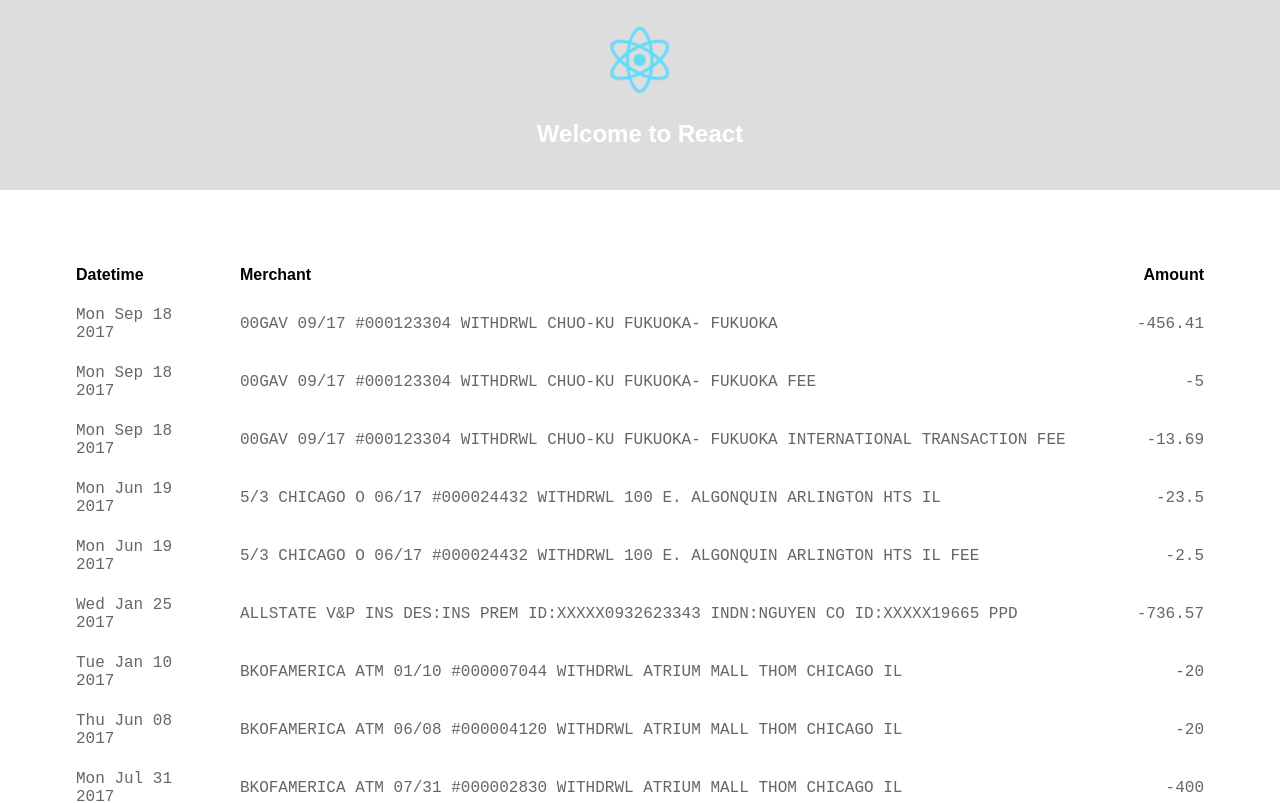
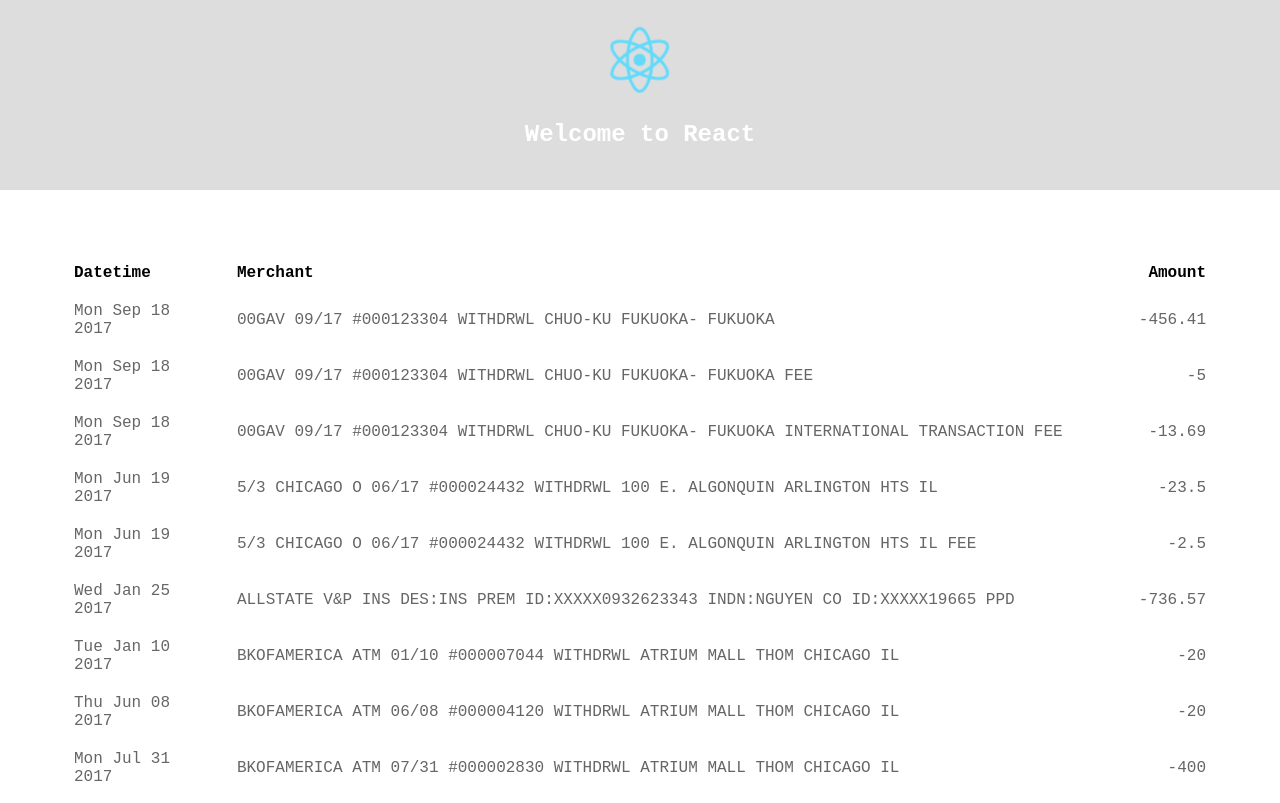
Before and after one commit to wenn/penny, a React (Create React App) app: page / in a window 1280 px wide. Shown: the top 803 px of the page. Built offline with nearby package versions, Linux system fonts and the light colour scheme.

Commit message:
more styling on tables

```diff
--- a/src/components/App/Spendings/Spendings.css
+++ b/src/components/App/Spendings/Spendings.css
@@ -1,21 +1,23 @@
 table {
+  border-collapse: collapse;
+  border: none;
   width: 90%;
   margin: 5%;
 }
 
 td {
   color: #666;
-  font-family: Courier New, Courier, monospace;
 }
 
 td, th {
-  border: 0px;
   padding: 10px;
+  text-align: left;
+  cursor: default;
 }
 
 th.currency,
   td.currency {
-  text-align: right
+  text-align: right;
 }
 
 tr.selected {
--- a/src/components/App/Spendings/Table.js
+++ b/src/components/App/Spendings/Table.js
@@ -139,7 +139,8 @@ class Table
 
   render() {
     return (
-      <table onMouseDown={this.handleMouseDown.bind(this)}>
+      <table
+        onMouseDown={this.handleMouseDown.bind(this)}>
         <tbody>
           <tr>
             {this.renderHeader(Spending.Enum.DATETIME)}
--- a/src/index.css
+++ b/src/index.css
@@ -1,15 +1,5 @@
 body {
   margin: 0;
   padding: 0;
-  font-family: sans-serif;
+  font-family: Courier New, Courier, monospace;
 }
-
-td, th {
-  text-align: left;
-  cursor: default;
-}
-
-th.currency,
-  td.currency {
-  text-align: right
-}
```
